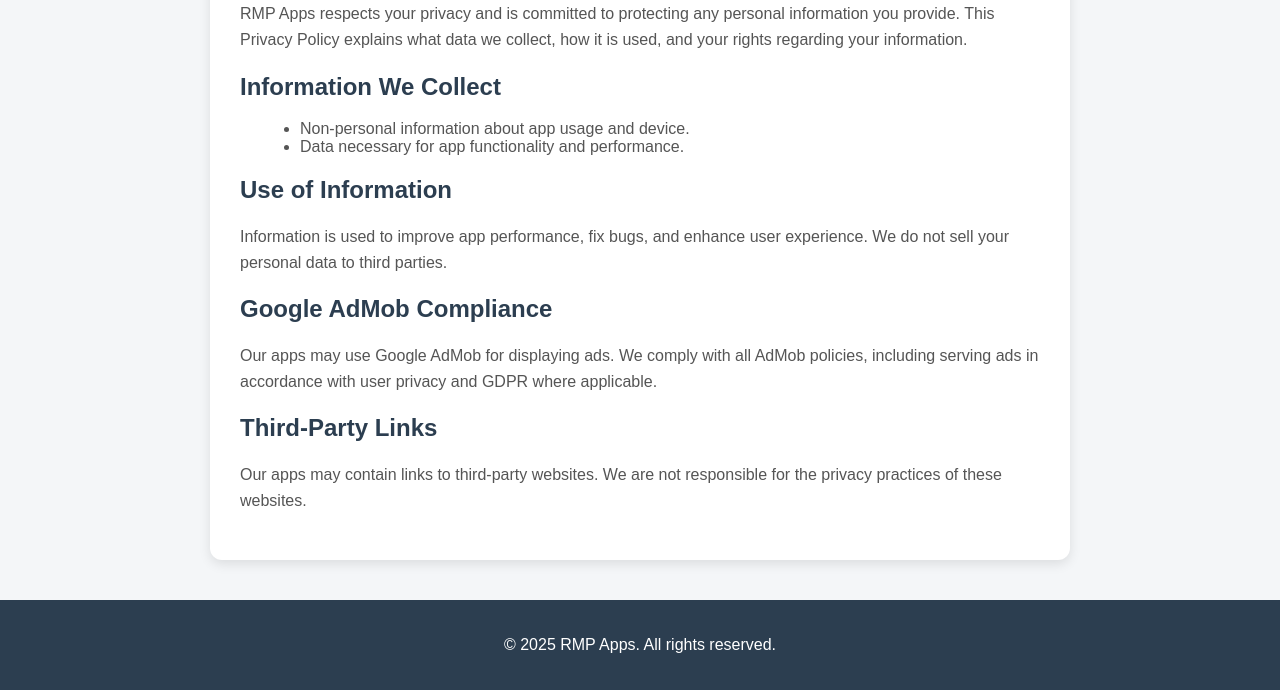
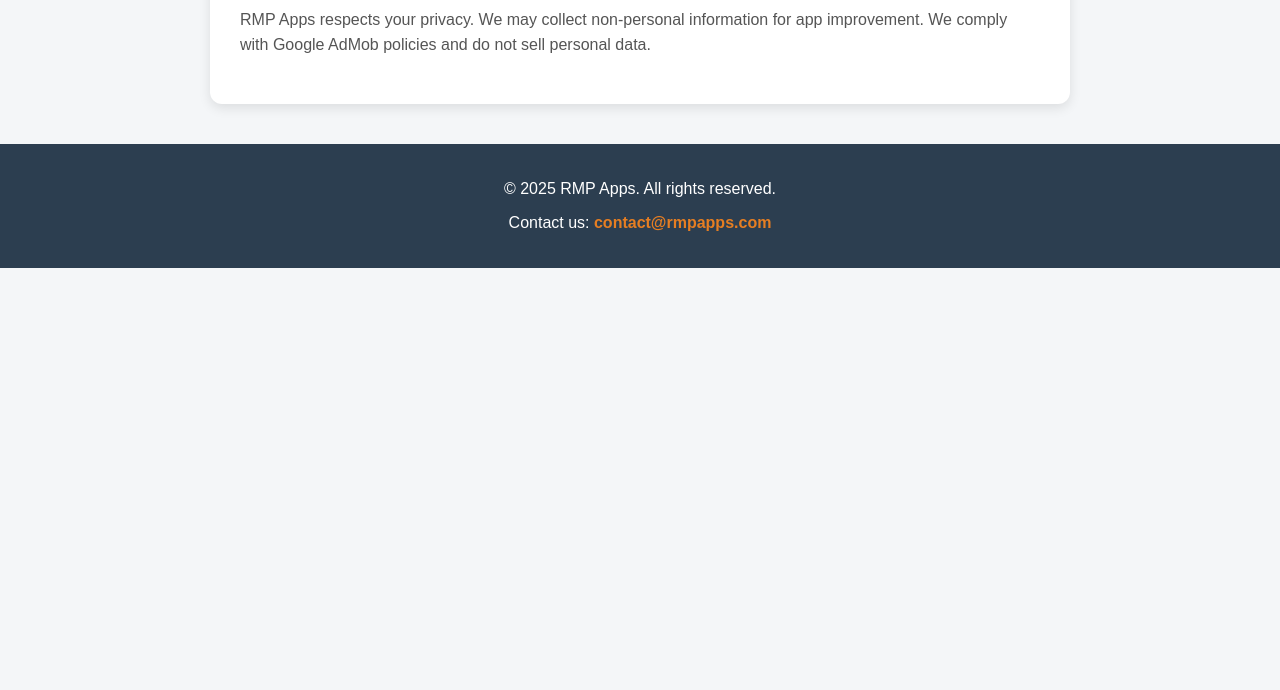
Before and after one commit to TheRMPApps/thermpapps.github.io, a plain HTML site: page privacy.html in a window 1280 px wide. Shown: the part 181-871 px from the top of the page. After the commit the page ends 800 px from the top, so only its background shows below. Drawn offline with Linux system fonts and the light colour scheme.

Commit message:
Update privacy.html

```diff
--- a/privacy.html
+++ b/privacy.html
@@ -15,32 +15,19 @@
             <a href="index.html">Home</a>
             <a href="about.html">About Us</a>
             <a href="privacy.html">Privacy Policy</a>
+            <a href="contact.html">Contact Us</a>
         </nav>
     </div>
-    <h1>Privacy Policy</h1>
 </header>
 
 <div class="detail-container">
-    <p>RMP Apps respects your privacy and is committed to protecting any personal information you provide. This Privacy Policy explains what data we collect, how it is used, and your rights regarding your information.</p>
-
-    <h2>Information We Collect</h2>
-    <ul>
-        <li>Non-personal information about app usage and device.</li>
-        <li>Data necessary for app functionality and performance.</li>
-    </ul>
-
-    <h2>Use of Information</h2>
-    <p>Information is used to improve app performance, fix bugs, and enhance user experience. We do not sell your personal data to third parties.</p>
-
-    <h2>Google AdMob Compliance</h2>
-    <p>Our apps may use Google AdMob for displaying ads. We comply with all AdMob policies, including serving ads in accordance with user privacy and GDPR where applicable.</p>
-
-    <h2>Third-Party Links</h2>
-    <p>Our apps may contain links to third-party websites. We are not responsible for the privacy practices of these websites.</p>
+    <h1>Privacy Policy</h1>
+    <p>RMP Apps respects your privacy. We may collect non-personal information for app improvement. We comply with Google AdMob policies and do not sell personal data.</p>
 </div>
 
 <footer>
     <p>© 2025 RMP Apps. All rights reserved.</p>
+    <p>Contact us: <a href="mailto:contact@rmpapps.com">contact@rmpapps.com</a></p>
 </footer>
 
 </body>
```
